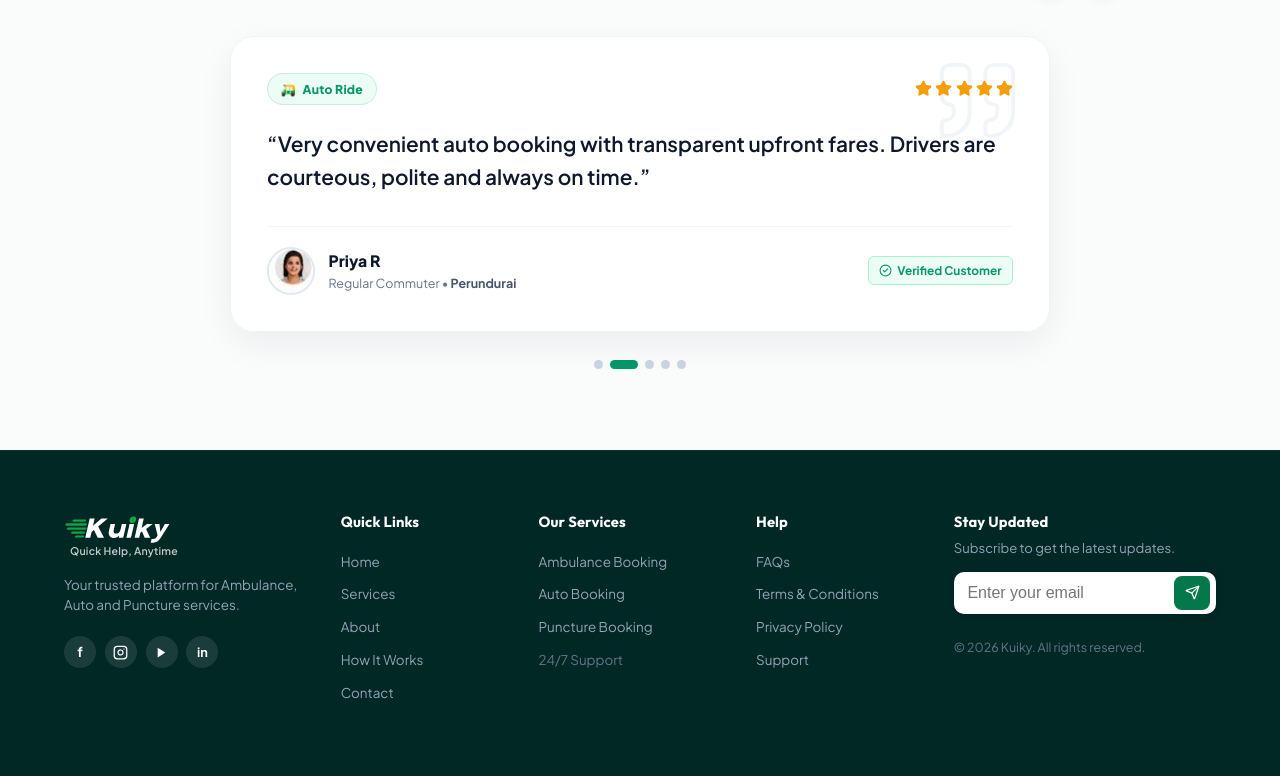
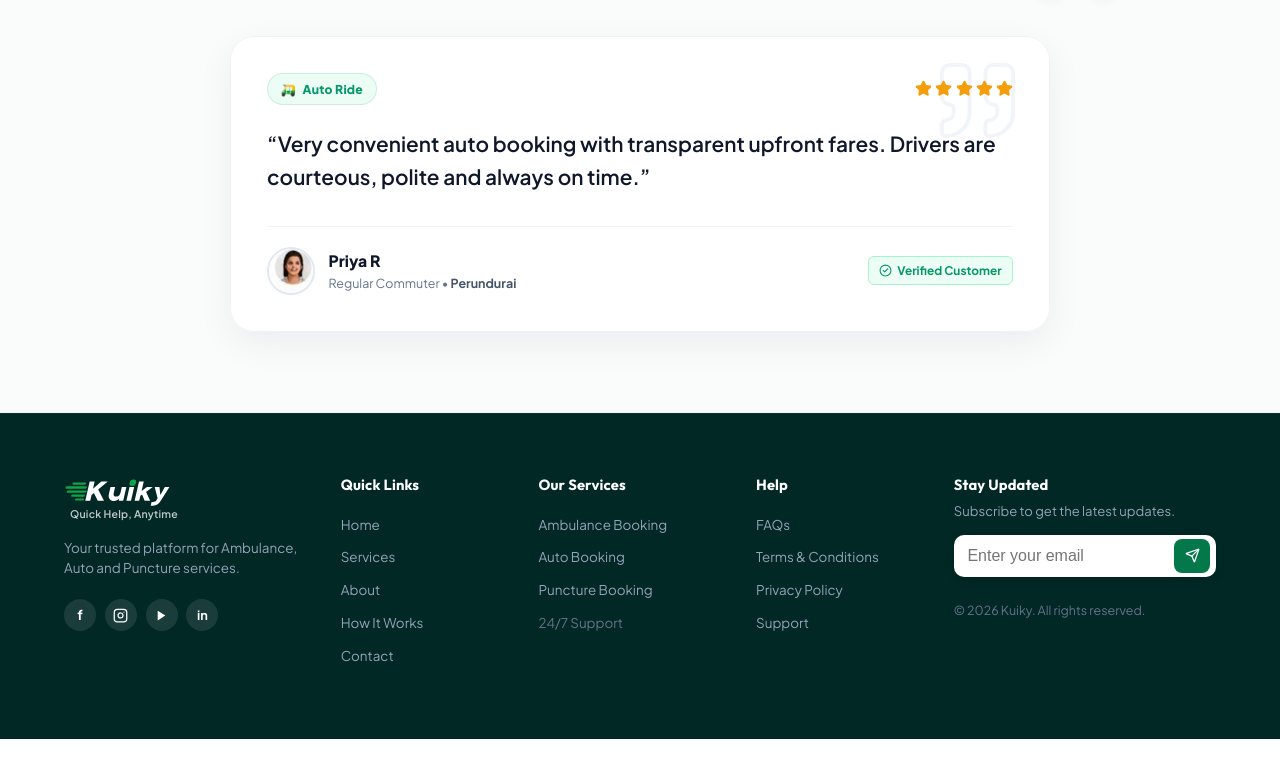
Before and after one commit to naveen-it-23/kuiky, a React (Vite) app: page / in a window 1280 px wide. Shown: the part 4170-4946 px from the top of the page. After the commit the page ends 4909 px from the top, so only its background shows below. Built offline with nearby package versions, Linux system fonts and the light colour scheme; no server answers.

Commit message:
fix: remove bottom pagination indicator dots from testimonials review slider

```diff
--- a/src/components/Testimonials.jsx
+++ b/src/components/Testimonials.jsx
@@ -453,39 +453,6 @@ export const Testimonials = () => {
           </div>
         </div>
 
-        {/* ─── BOTTOM PAGINATION DOTS & MOBILE CONTROLS ─── */}
-        <div
-          style={{
-            display: 'flex',
-            alignItems: 'center',
-            justifyContent: 'center',
-            gap: '0.45rem',
-            marginTop: '1.75rem'
-          }}
-        >
-          {REVIEWS.map((_, dotIdx) => {
-            const isActive = dotIdx === currentIndex;
-            return (
-              <button
-                key={dotIdx}
-                type="button"
-                onClick={() => setCurrentIndex(dotIdx)}
-                aria-label={`Go to slide ${dotIdx + 1}`}
-                style={{
-                  width: isActive ? '28px' : '9px',
-                  height: '9px',
-                  borderRadius: '9999px',
-                  backgroundColor: isActive ? '#059669' : '#cbd5e1',
-                  border: 'none',
-                  padding: 0,
-                  cursor: 'pointer',
-                  transition: 'all 0.3s cubic-bezier(0.25, 1, 0.5, 1)'
-                }}
-              />
-            );
-          })}
-        </div>
-
       </div>
     </section>
   );
```
